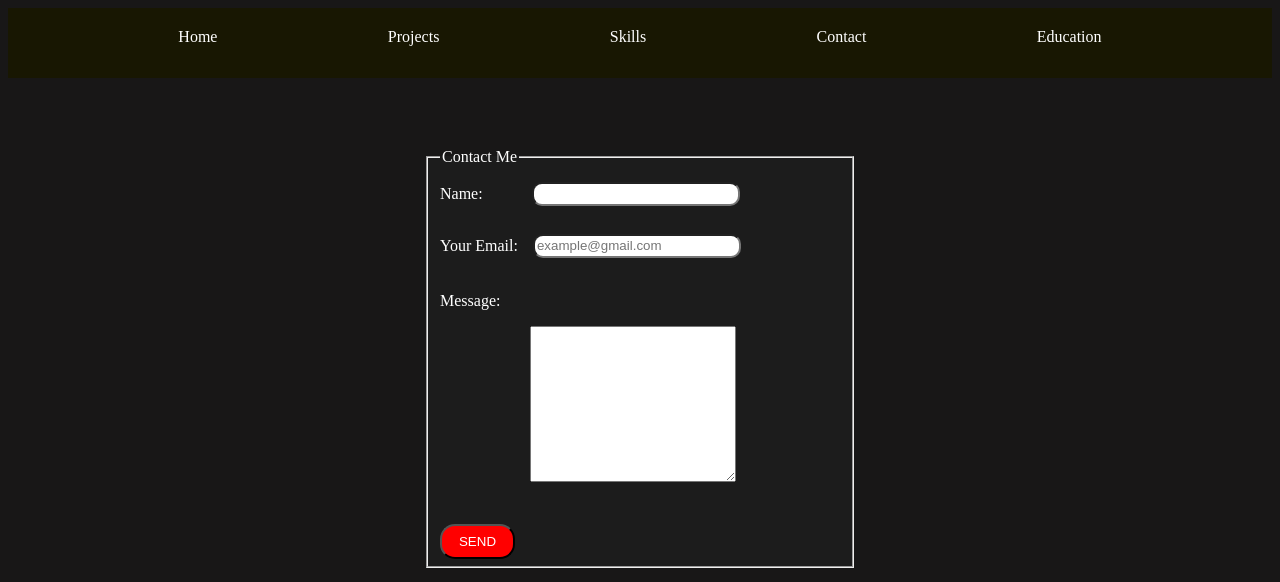
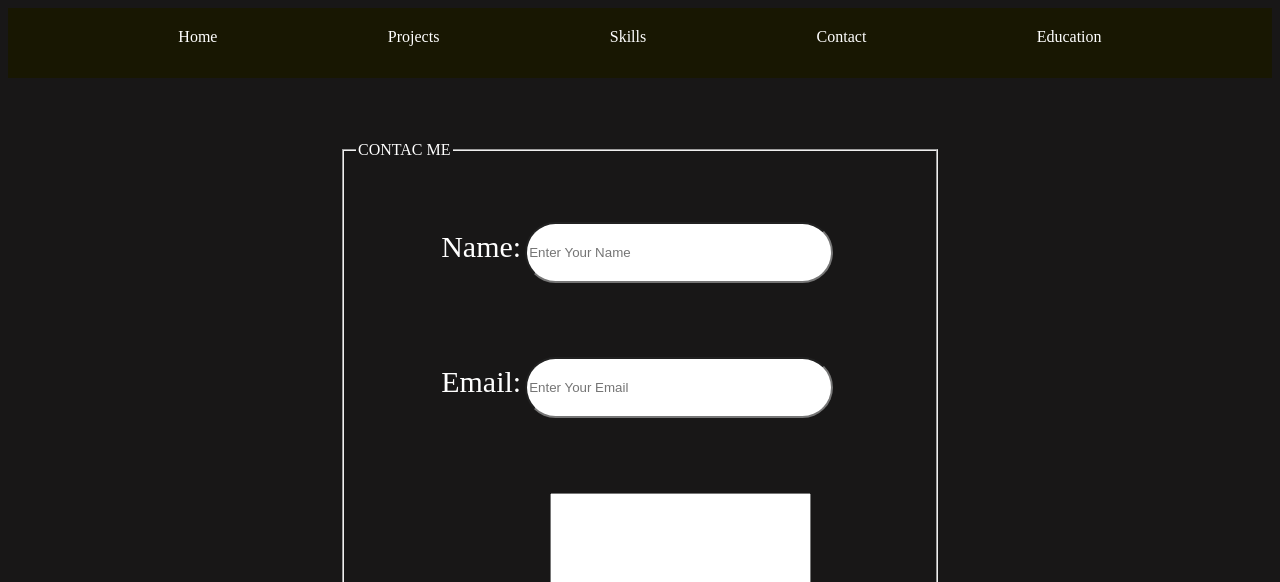
Before and after one commit to Usman-52/My-Porfolio-Website-, a plain HTML site: page Contact/contact.html in a window 1280 px wide. Shown: the top 582 px of the page. Drawn offline with Linux system fonts and the light colour scheme.

Commit message:
i change the syntax of the contact web-page

```diff
--- a/Contact/contact.css
+++ b/Contact/contact.css
@@ -25,7 +25,7 @@ nav > a {
     background-color: green;
   }
 
-#Slinks  {
+#Slinks {
     text-align: center;
     font-size: larger;
     font-size: 32px;
@@ -35,62 +35,29 @@ nav > a {
     color: white;
   }
 
-  #form{
-
-    margin-top: 70px;
-    margin-bottom: 20px;
+form {
+width: 600px;
+height: 800pxpx;
+align-items: center;
 margin-left: auto;
 margin-right: auto;
-    width: 400px;
-    height: 400px;
-    background-color: rgb(28, 28, 28);
-    color: white;
-    border-radius: 30px solid rgb(255, 255, 255);
-
+margin-top: 5%;
+padding-bottom: 2%;
 }
 
-  #Name{
-    margin-left: 45px;
-    margin-top: 10px;
-    width: 200px;
-    height: 18px;
-    border-radius: 10px;
-
+.inputs{
+  padding-left: 15%;
+  padding-top: 10%;
 }
 
-
-  #Email{
-    margin-left: 11px;
-    margin-top: 10px;
-    width: 200px;
-    border-radius: 10px;
-    height: 18px;
+.inputs >input{
+  width: 300px;
+  height: 55px;
+  border-radius: 40px;
+  text-size-adjust: ;
 }
 
-  #textArea{
-    display: inline;
-    margin-left: 90px;
-    width: 200px;
-    border-radius: 5;
-
-
+.inputs > label{
+  font-size: 30px;
+  /* margin-top: 30%; */
 }
-
-  button{
-    /* display: inline; */
-    /* margin-left: 50px; */
-    margin-top: 20px;
-    background-color: red;
-    color: white;
-    width: 75px;
-    height: 35px;
-    border-radius: 15px;
-    margin-bottom: 50px;
-
-  }
-
-  button :hover{
-    cursor: pointer;
-    background-color: greenyellow;
-    color: white;
-  }
--- a/Contact/contact.html
+++ b/Contact/contact.html
@@ -24,34 +24,31 @@
       </nav>
     </header>
 
-    <fieldset id="form">
-      <legend>Contact Me</legend>
-      <label for="Name">Name:</label>
-      <input
-        type="text"
-        name="Name"
-        maxlength="20"
-        required="required"
-        id="Name"
-      />
-      <br />
-      <br />
-      <label for="Email">Your Email:</label>
-      <input
-        type="email"
-        name="Email"
-        id="Email"
-        required="required"
-        placeholder="example@gmail.com"
-      />
-      <br />
-      <br />
-      <p>Message:</p>
-      <textarea name="massage" id="textArea" cols="30" rows="10"></textarea>
-      <br /><br />
-      <label for="Button"></label>
-      <button type="submit">SEND</button>
-    </fieldset>
+    <form>
+      <fieldset>
+        <legend>CONTAC ME</legend>
+        <div class="inputs">
+          <label for="name">Name:</label>
+          <input type="text" name="name" id="name" placeholder="Enter Your Name">
+        </div>
+        <br>
+        <div class="inputs">
+          <label for="email">Email:</label>
+          <input type="email" name="email" required="required" placeholder="Enter Your Email " id="email">
+        </div>
+        <br>
+        <div class="inputs">
+          <label for="Massage">Massage</label>
+          <textarea name="Massage" id="Massage" cols="30" rows="10"></textarea>
+        </div>
+        <div class="inputs">
+          <button type="submit">SEND</button>
+        </div>
+      </fieldset>
+
+
+
+    </form>
 
 
     <div id="Slinks">
```
Also changed, not shown: Home/index.css (+19 -6 lines), index.html (+4 -10 lines). Lines whose indentation alone changed are shown as unchanged.
